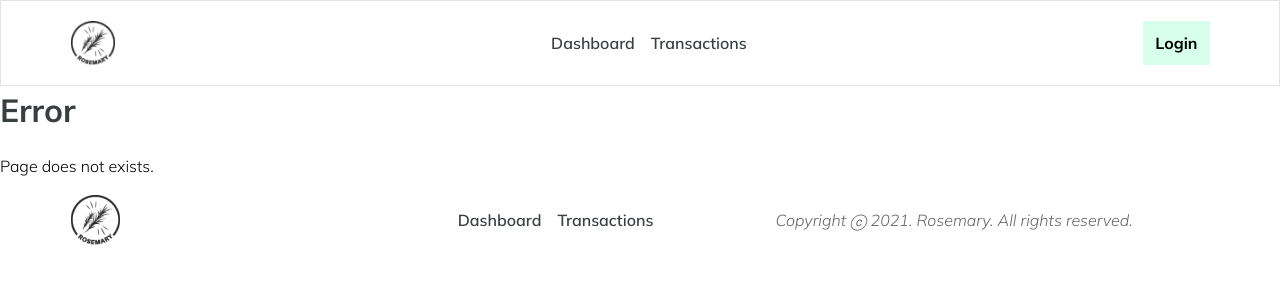
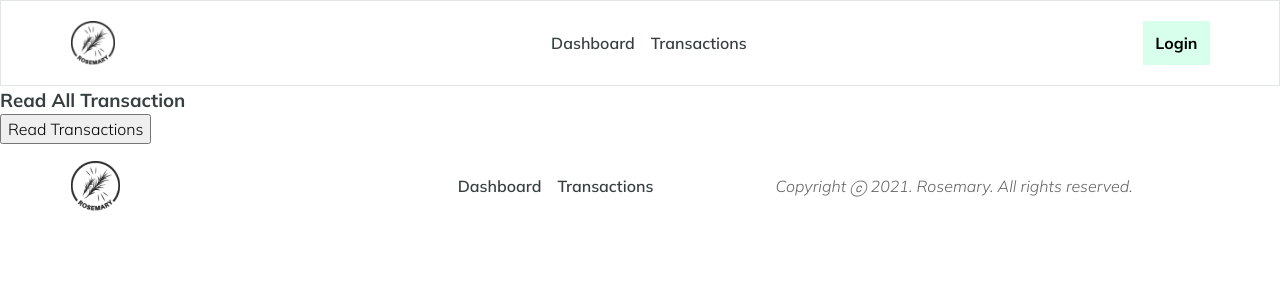
Before and after one commit to markanator/rosemary-personal-finance, a React (Create React App) app: page /test in a window 1280 px wide. Shown: the top 300 px of the page. Built offline with nearby package versions, Linux system fonts and the light colour scheme; no server answers.

Commit message:
Fire base fire store with react (#44)
* read data from fireStore + test page

* make firebase.js commitable (with Mark)

```diff
--- a/src/App.js
+++ b/src/App.js
@@ -1,6 +1,7 @@
 import { Switch, Route } from 'react-router-dom';
 import Layout from './components/common/layout/layout';
 import DashBoard from './pages/dashboard';
+import Test from './pages/fireStoreTest';
 import Home from './pages/home';
 import Transaction from './pages/transaction';
 
@@ -17,6 +18,9 @@ function App() {
         <Route path="/transactions">
           <Transaction />
         </Route>
+        <Route path="/test">
+          <Test />
+        </Route>
         <Route>
           {/* make this into a single component */}
           <Layout>
--- /dev/null
+++ b/src/components/common/fireStore/get-transactions.js
@@ -0,0 +1,34 @@
+import { db } from "../../../data/firebase"
+
+function GetTransaction() {
+    const onClick = async () => {
+        try {
+            const snapshot = await db.collection("users").where("userID", "==", "1").get();
+
+            console.log(`Found ${snapshot.size}x transaction(s).`);
+            const docs = snapshot.docs;
+            docs.forEach(docSnapShot => {
+                console.log(`User ID: ${docSnapShot.data().userID}
+                ---
+                Transaction ID: ${docSnapShot.data().trx_id}
+                Transaction Type: ${docSnapShot.data().trx_type}
+                Transaction Category: ${docSnapShot.data().trx_category}
+                Transaction Amount: ${docSnapShot.data().trx_amount}
+                Transaction Date: ${docSnapShot.data().trx_date.toDate()}
+                Transaction Details: ${docSnapShot.data().trx_details}`)
+            });
+
+        } catch (err) {
+            console.error(err);
+        }
+    };
+
+    return (
+        <div>
+      <h3>Read All Transaction</h3>
+      <button onClick={onClick}>Read Transactions</button>
+    </div>
+  );
+}
+
+export default GetTransaction;
--- a/src/data/firebase.js
+++ b/src/data/firebase.js
@@ -0,0 +1,24 @@
+import firebase from "firebase";
+import "firebase/firestore";
+// TODO: this shouldn't be directly in our source code. we don't want to commit this to GitHub
+const firebaseConfig = {
+    apiKey: process.env.REACT_APP_FIREBASE_KEY,
+    authDomain: process.env.REACT_APP_AUTH_DOMAIN,
+    projectId: process.env.REACT_APP_PROJECT_ID,
+    storageBucket: process.env.REACT_APP_BUCKET,
+    messagingSenderId: process.env.REACT_APP_MESSAGING_ID,
+    appId: process.env.REACT_APP_APP_ID,
+};
+
+if(!firebaseConfig.apiKey) throw new Error("Missing firebase credential: apiKey");
+if(!firebaseConfig.authDomain) throw new Error("Missing firebase credential: authDomain");
+if(!firebaseConfig.projectId) throw new Error("Missing firebase credential: projectId");
+if(!firebaseConfig.storageBucket) throw new Error("Missing firebase credential: storageBucket");
+if(!firebaseConfig.messagingSenderId) throw new Error("Missing firebase credential: messagingSenderId");
+if(!firebaseConfig.appId) throw new Error("Missing firebase credential: appId");
+
+firebase.initializeApp(firebaseConfig);
+
+const db = firebase.firestore();
+
+export {db, firebase};
--- /dev/null
+++ b/src/pages/fireStoreTest.js
@@ -0,0 +1,11 @@
+import React from 'react';
+import GetTransaction from '../components/common/fireStore/get-transactions';
+import Layout from '../components/common/layout/layout';
+
+export default function Test() {
+  return (
+    <Layout>
+      <GetTransaction/>
+    </Layout>
+  );
+}
```
Also changed, not shown: 2 other files (tests, documents, lock files or other folders).
